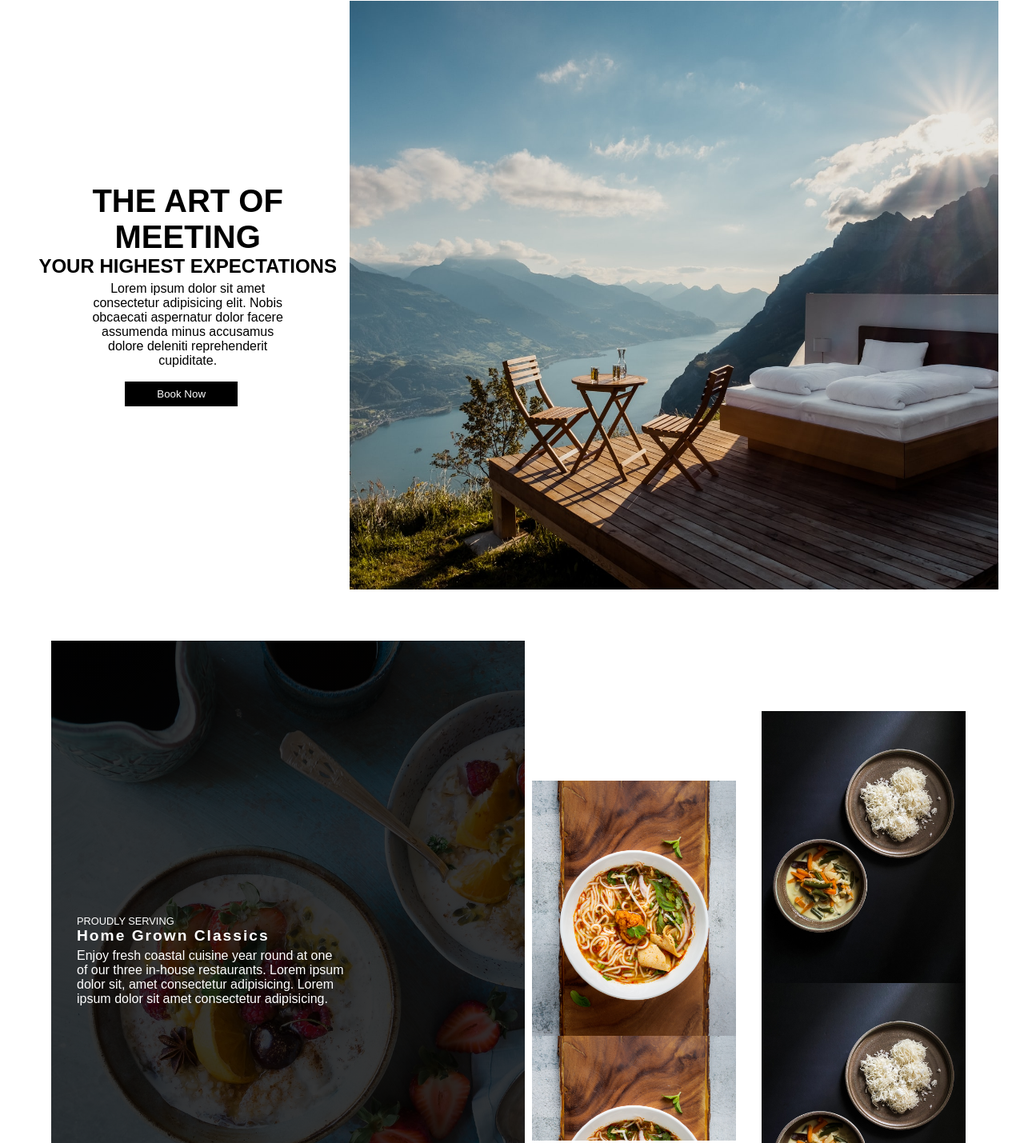
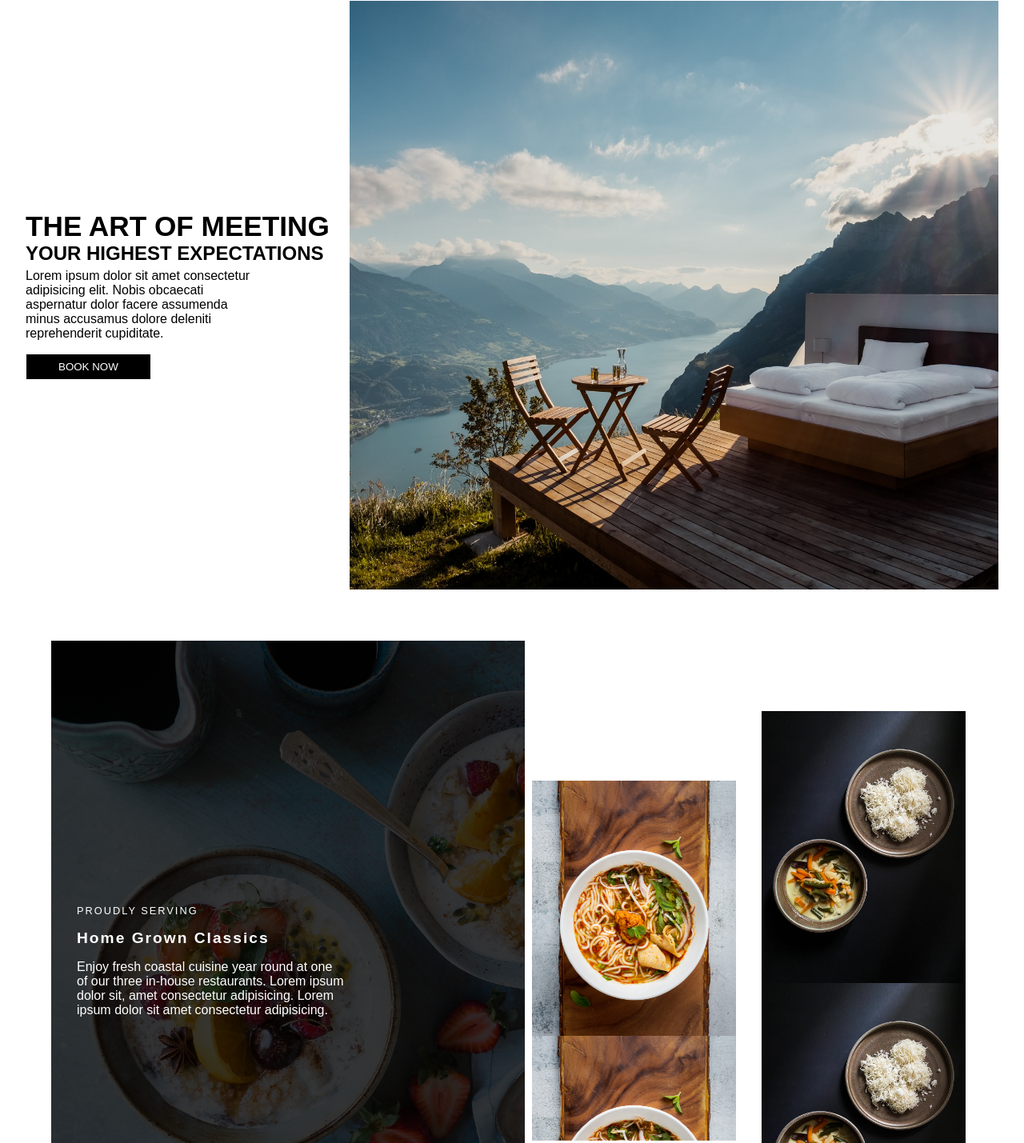
Before and after one commit to kennedybabu/private-island-resort, a plain HTML site: page index.html in a window 1280 px wide. Shown: the part 927-2356 px from the top of the page at 80% size. Drawn offline with Linux system fonts and the light colour scheme; files whose address does not match are found by name; a web font is replaced by a local one.

Commit message:
change the text align to start in the feature text

```diff
--- a/styles.css
+++ b/styles.css
@@ -86,11 +86,12 @@ h1 {
 
 
 span {
-    font-size: 2.5rem;
+    font-size: 2.2rem;
+    max-width: 40%;
 }
 
 p {
-    font-size: 300;
+    font-size: 400;
     margin-top: 5px;
 }
 
@@ -121,6 +122,7 @@ a:hover {
     margin-top: 1rem;
     transition: all .3s ease;
     margin-right: 1rem;
+    text-transform: uppercase;
 }
 
 .btn:hover {
@@ -150,13 +152,13 @@ a:hover {
     flex: 1;
     display: flex;
     justify-content: center;
-    align-items: center;
-    text-align: center;
+    align-items: flex-start;
+    text-align: start;
     flex-direction: column;
 }
 
 .feature-text p {
-    max-width: 60%;
+    max-width: 70%;
 }
 
 .feature-image {
@@ -219,16 +221,19 @@ a:hover {
 
 .text-overlay p {
     max-width: 60%;
+    margin-top: 1rem;
 }
 
 .text-overlay h3 {
     letter-spacing: 2px;
     font-size: 1.2rem;
+    margin-top: 1rem;
 }
 
 .text-overlay h4 {
     font-weight: 300;
     font-size: .8rem;
+    letter-spacing: 2px;
 }
 
 .travel-cards-1 {
@@ -292,7 +297,7 @@ a:hover {
     -webkit-box-shadow: -4px 3px 12px 1px rgba(0,0,0,0.44);
     -moz-box-shadow: -4px 3px 12px 1px rgba(0,0,0,0.44);
     color: black;
-    border: 1px solid black;
+    border: none;
  }
 
 
@@ -354,7 +359,7 @@ a:hover {
 
  .submit {
      border: none;
-     padding: 5px 8px;
+     padding: 4px 8px;
  }
 
  .socials {
```
